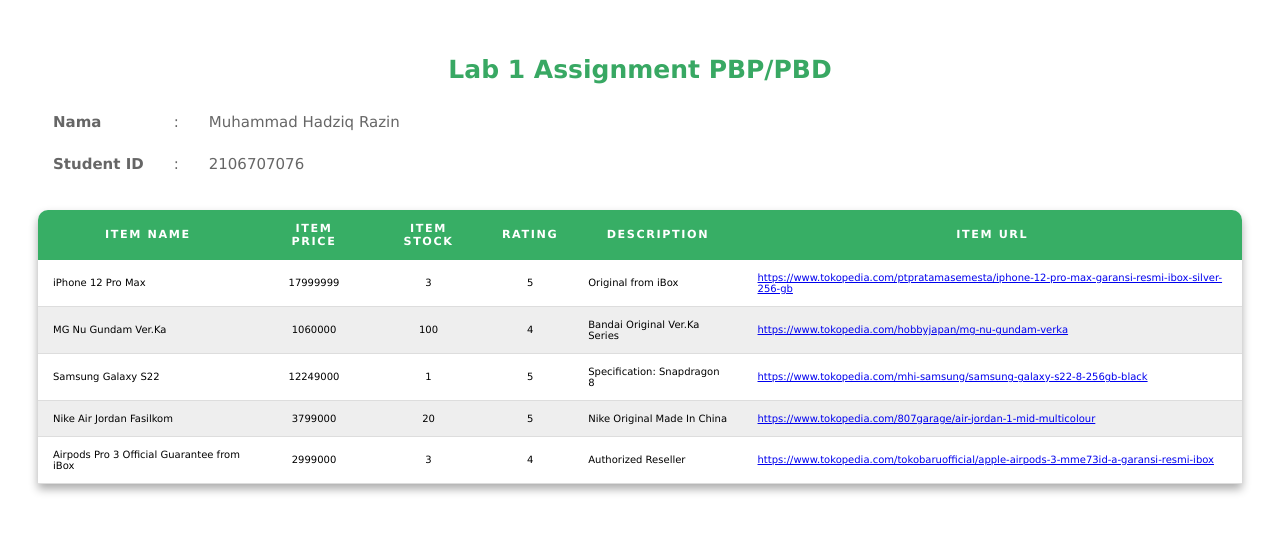
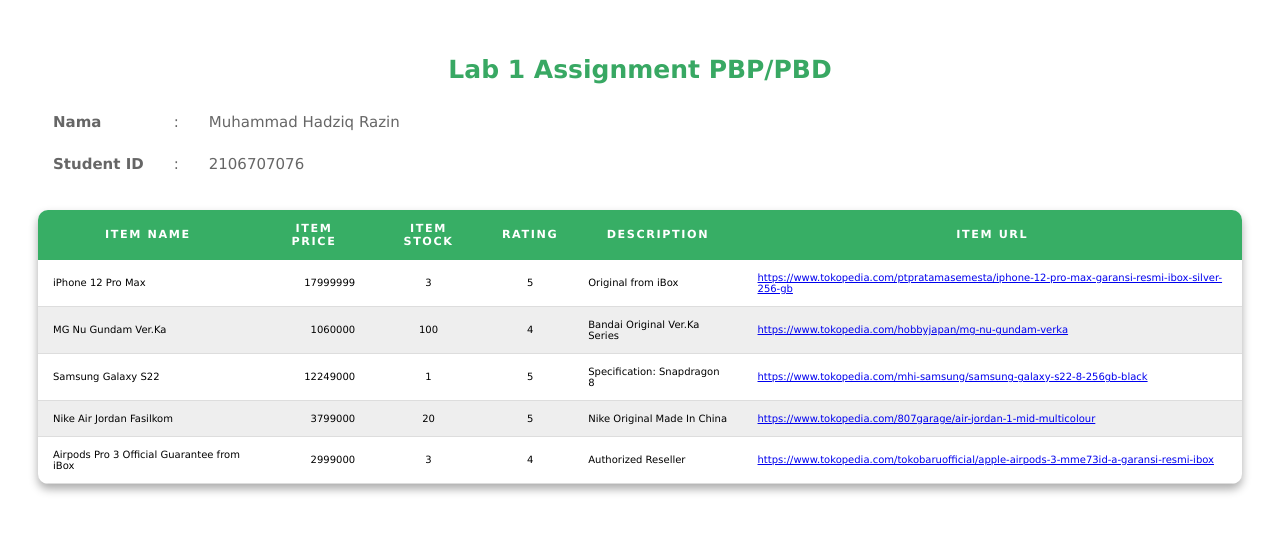
Before and after one commit to mhadziqrazin/pbp-tugas2-hadziq, a Django app: page /katalog/ in a window 1280 px wide. Shown: the top 533 px of the page. Run offline with Django 4.2, Linux system fonts and the light colour scheme; data comes from the database, SQL or seed files in the repository.

Commit message:
Menghias website #3

```diff
--- a/katalog/static/katalog.css
+++ b/katalog/static/katalog.css
@@ -20,7 +20,7 @@
     box-shadow:0 5px 10px #ababab;
     background-color: white;
     padding: 170px 100px;
-    border-radius: 10px 10px 0 0;
+    border-radius: 10px 10px 10px 10px;
     overflow: hidden;
     margin: 25px 0;
 }
--- a/katalog/templates/katalog.html
+++ b/katalog/templates/katalog.html
@@ -29,7 +29,7 @@
 
   <table class="katalog">
     <thead>
-      <tr>
+      <trbox-shadow:0 5px 10px #ababab;>
         <th>Item Name</th>
         <th>Item Price</th>
         <th>Item Stock</th>
@@ -43,7 +43,7 @@
       {% for catalog in list_catalog %}
       <tr>
         <td>{{catalog.item_name}}</td>
-        <td style="text-align: center;">{{catalog.item_price}}</td>
+        <td style="text-align: right;">{{catalog.item_price}}</td>
         <td style="text-align: center;">{{catalog.item_stock}}</td>
         <td style="text-align: center;">{{catalog.rating}}</td>
         <td>{{catalog.description}}</td>
```
